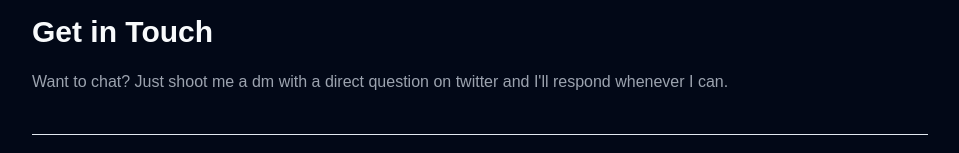
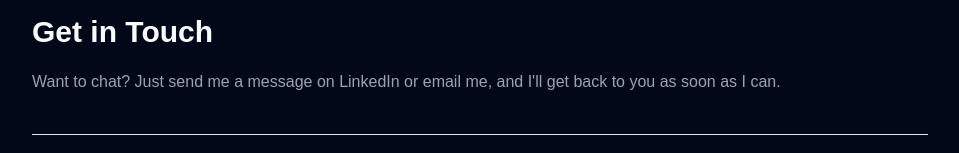
Before and after one commit to Harsh6575/portfolio-harsh-v2, a Next.js app: page / in a window 1280 px wide. Shown: the part 1446-1599 px from the top of the page, without its empty margins (160-1119 px from the left). Built offline with nearby package versions, Linux system fonts and the light colour scheme.

Commit message:
feat: updated resume and contact section

```diff
--- a/src/app/_components/contact.tsx
+++ b/src/app/_components/contact.tsx
@@ -5,8 +5,7 @@ export const Contact = () => {
     <section className="grid gap-5">
       <H2 className="flex items-center">Get in Touch</H2>
       <p className="text-gray-400 leading-6">
-        Want to chat? Just shoot me a dm with a direct question on twitter and
-        I&apos;ll respond whenever I can.
+        Want to chat? Just send me a message on LinkedIn or email me, and I&apos;ll get back to you as soon as I can.
       </p>
     </section>
   );
--- a/src/app/_components/download-resume.tsx
+++ b/src/app/_components/download-resume.tsx
@@ -12,7 +12,7 @@ export const DownloadResume = () => {
                 <TooltipTrigger asChild>
                     <Button className="fixed sm:bottom-12 sm:right-12 bottom-8 right-8 z-10" onClick={() => {
                         // Open the PDF file in a new tab
-                        window.open('/Harsh_Vansjaliya_1.pdf', '_blank');
+                        window.open('/Harsh_Vansjaliya_Resume.pdf', '_blank');
                     }}>
                         <GoDownload />
                         <span className="ml-2 sr-only">Download Resume</span>
```
Also changed, not shown: 2 other files (tests, documents, lock files or other folders).
